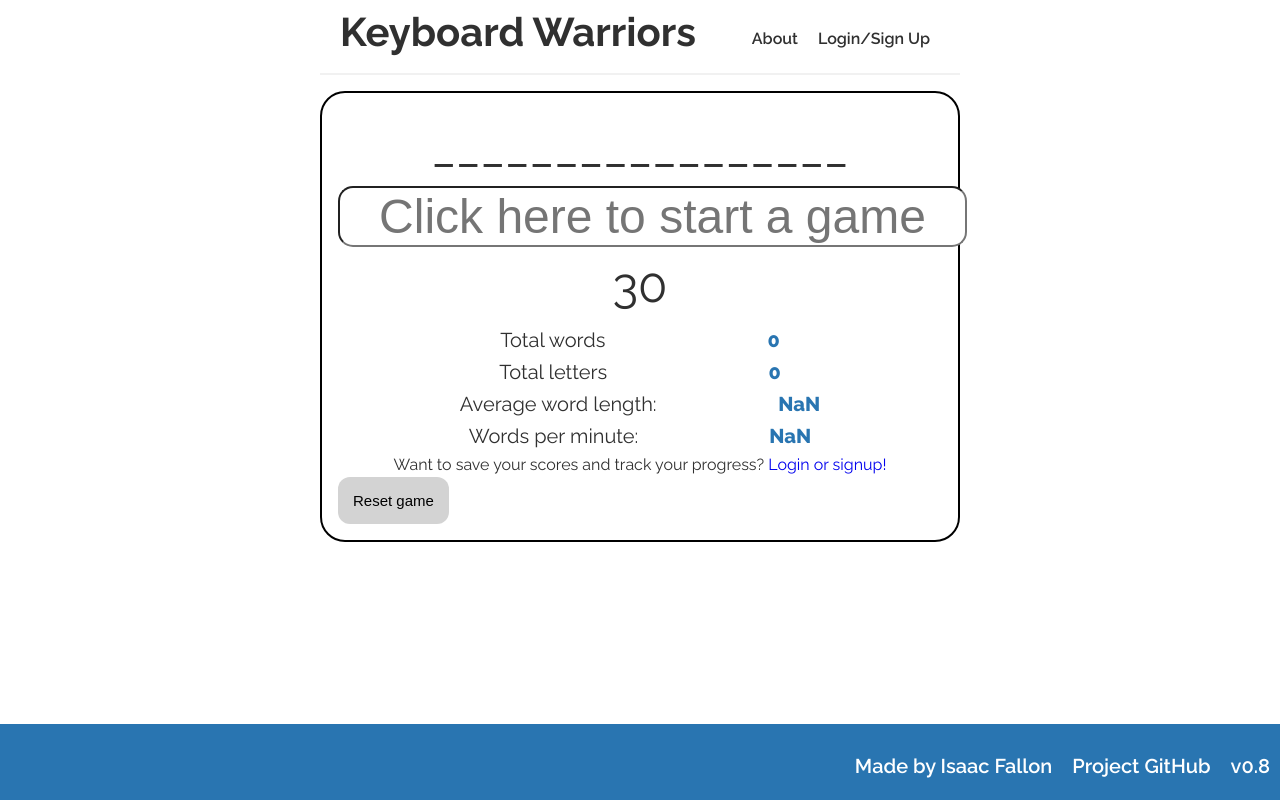
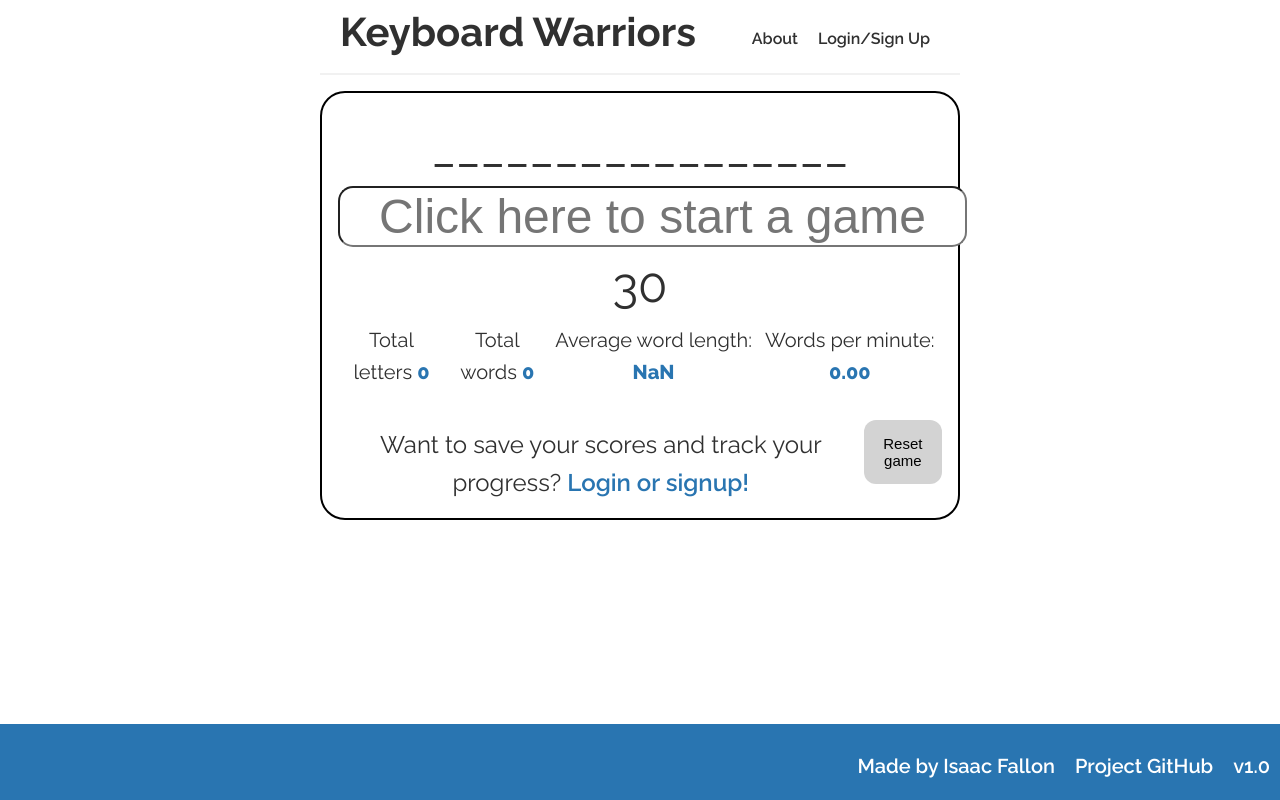
Before and after one commit to isaacfallon/Keyboard-Warriors, a React (Vite) app in the folder client/: page / in a window 1280 px wide. Built offline with nearby package versions, Linux system fonts and the light colour scheme.

Commit message:
Visual fixes to login screen and other touch ups

```diff
--- a/client/src/App.css
+++ b/client/src/App.css
@@ -61,6 +61,14 @@ main {
 strong {
     font-weight: 800;
     color: var(--clr-accent);
+}
+
+.underLine {
+    text-decoration: underline;
+}
+
+.centerText {
+    text-align: center;
 }
 
 h1 {
@@ -158,7 +166,7 @@ li:hover {
     border-radius: 15px;
 }
 
-.gameStats p {
+.gameStats {
     display: flex;
     justify-content: space-evenly;
     font-size: 1.25em;
@@ -168,13 +176,27 @@ li:hover {
     font-size: 3em;
 }
 
-.resetButton {
-    display: block;
-}
-
 .gameTimer {
     display: block;
     font-size: 3em;
+}
+
+.gameBottomContainer {
+    display: flex;
+    justify-content: flex-end;
+    margin-top: 2em;
+}
+
+.loginText {
+    justify-content: flex-start;
+    margin: 0 auto;
+    font-size: 1.5em;
+    margin-top: 0.25em;
+}
+
+.loginText a {
+    color: var(--clr-accent);
+    font-weight: var(--fw-semi-bold);
 }
 
 /* Score list styles */
@@ -202,11 +224,53 @@ li:hover {
     max-width: 345px;
 }
 
+.boldStat {
+    font-weight: 750;
+}
+
+.WMP {
+    display: flex;
+    justify-content: center;
+    font-size: 1.2em;
+}
+
 /* About */
 
 .aboutText p a {
     color: var(--clr-accent);
     font-weight: var(--fw-semi-bold);
+}
+
+/* Log in / Sign up */
+
+.loginAndSignUpContainer {
+    display: flex;
+    flex-direction: row;
+    justify-content: space-evenly;
+}
+
+.loginArea {
+    display: flex;
+    flex-direction: column;
+    text-align: center;
+    /* border: 2px black solid; */
+    border-radius: 1em;
+    padding: 2em;
+    background-color: #f1f1f1;
+}
+
+.form-input {
+    border-radius: 5px;
+    /* border: 0; */
+    box-sizing: border-box;
+    font-size: 18px;
+    height: 100%;
+    outline: 0;
+    padding: 4px 20px 0;
+    width: 100%;
+    color: black;
+    text-align: center;
+
 }
 
 /* Footer */
--- a/client/src/components/Footer.jsx
+++ b/client/src/components/Footer.jsx
@@ -12,14 +12,18 @@ export default function Footer() {
             <ul>
                 <li className="footerElement"><a href="https://isaacfallon.com/" target="_blank" rel="noreferrer">Made by Isaac Fallon</a></li>
                 <li className="footerElement"><a href="https://github.com/isaacfallon/Project-3-Keyboard-Warriors" target="_blank" rel="noreferrer">Project GitHub</a></li>
-                <li className="footerElement" onClick={() => setShowModal(true)}>v0.8</li>
+                <li className="footerElement" onClick={() => setShowModal(true)}>v1.0</li>
                 <Modal
                     className="Modal"
                     overlayClassName="Overlay"
                     isOpen={showModal}>
                     <button onClick={() => setShowModal(false)}> Close Modal</button>
-                    <h2>Latest changes:</h2>
-                    <h2>Additions in the works:</h2>
+                    <h3>Additions in the works:</h3>
+
+                        <p>- Dark mode</p>
+                        <p>- Leaderboards</p>
+                        <p>- User profile customisations</p>
+
                 </Modal>
             </ul>
         </footer>
--- a/client/src/components/Game.jsx
+++ b/client/src/components/Game.jsx
@@ -115,11 +115,14 @@ const Game = () => {
 
 
   function initGame() {
+    document.getElementById('timer').innerHTML = "";
     handleWordChange();
-    document.getElementById('timer').innerHTML = "";
+
     setTimeLeft(30);
+
     setWordCount(0);
     setLetterCount(0);
+
   }
 
   return (
@@ -143,13 +146,15 @@ const Game = () => {
         <p id="timer" className="gameTimer">30{timeLeft}</p>
 
         <div className="gameStats">
+          <p>Total letters <strong>{letterCount} </strong></p>
           <p>Total words <strong>{wordCount}</strong></p>
-          <p>Total letters <strong>{letterCount} </strong></p>
+
           <p>Average word length: <strong>{(letterCount / wordCount).toFixed(2)}</strong></p>
-          <p>Words per minute: <strong>{(letterCount / (letterCount / (wordCount * 2))).toFixed(2)}</strong></p>
+          <p>Words per minute: <strong>{((letterCount / 5) * 2).toFixed(2)}</strong></p>
         </div>
 
-        <div>
+        <div className="gameBottomContainer">
+          <div className="loginText">
 
             {Auth.loggedIn() ? (
               <>
@@ -187,8 +192,10 @@ Add Score to profile
               </p>
             )}
           </div>
-
-        <button type="button" onClick={refreshPage} className="resetButton"> <span>Reset game</span> </button>
+          <div className="resetButton">
+            <button type="button" onClick={refreshPage}> <span>Reset game</span> </button>
+          </div>
+        </div>
       </div>
 
     </>
--- a/client/src/components/ScoreList.jsx
+++ b/client/src/components/ScoreList.jsx
@@ -25,16 +25,15 @@ const ScoreList = ({
             <>
               <div key={score._id} className="scoreCard">
                 {/* {score.scoreAuthor} */}
-                <p>{score.createdAt}</p>
-                <p>Words: {score.wordCount} | Letters: {score.letterCount}</p>
-                <p></p>
-                <p> WMP: {Math.round((score.letterCount / (score.letterCount / (score.wordCount * 2))) * 100) / 100}</p>
-              </div>
+                <p className="underLine">{score.createdAt}</p>
+                <p>Words: <span className="boldStat">{score.wordCount}</span> | Letters: <span className="boldStat">{score.letterCount}</span></p>
+                <p className="WMP">WMP: <span className="boldStat">{(score.letterCount / 5) * 2}</span></p>
+              </div >
               <br />
             </>
           ))}
       </div>
-    </div>
+    </div >
   );
 };
 
--- a/client/src/pages/Login.jsx
+++ b/client/src/pages/Login.jsx
@@ -41,14 +41,13 @@ const Login = (props) => {
     });
   };
     return (
-        <div>
-          <div>
-            <h4>Login</h4>
+        <div className="loginArea">
+            <h3>Login</h3>
             <div>
               {data ? (
                 <p>
-                  Success! You may now head{' '}
-                  <Link to="/">back to the homepage.</Link>
+                  Success! {' '}
+                  <Link to="/"></Link>
                 </p>
               ) : (
                 <form onSubmit={handleFormSubmit}>
@@ -60,6 +59,7 @@ const Login = (props) => {
                     value={formState.email}
                     onChange={handleChange}
                   />
+                  <div></div>
                   <input
                     className="form-input"
                     placeholder="******"
@@ -68,6 +68,7 @@ const Login = (props) => {
                     value={formState.password}
                     onChange={handleChange}
                   />
+                  <div></div>
                   <button
                     className="btn btn-block btn-primary"
                     style={{ cursor: 'pointer' }}
@@ -84,7 +85,6 @@ const Login = (props) => {
                 </div>
               )}
             </div>
-          </div>
         </div>
     );
 }
--- a/client/src/pages/LoginAndSignUp.jsx
+++ b/client/src/pages/LoginAndSignUp.jsx
@@ -4,8 +4,10 @@ import Signup from './Signup';
 export default function LoginAndSignUp() {
   return (
       <main>
+        <div className="loginAndSignUpContainer">
           <Login />
           <Signup />
+          </div>
       </main>
   );
 }
--- a/client/src/pages/Profile.jsx
+++ b/client/src/pages/Profile.jsx
@@ -27,7 +27,7 @@ const Profile = () => {
 
   if (!user?.username) {
     return (
-      <h4>
+      <h4 className="centerText">
         You need to be logged in to see this. Use the navigation links above to
         sign up or log in!
       </h4>
--- a/client/src/pages/Signup.jsx
+++ b/client/src/pages/Signup.jsx
@@ -39,9 +39,8 @@ const Signup = () => {
   };
 
   return (
-      <div>
-        <div>
-          <h4>Sign Up</h4>
+      <div className="loginArea">
+          <h3>Sign Up</h3>
           <div>
             {data ? (
               <p>
@@ -58,6 +57,7 @@ const Signup = () => {
                   value={formState.name}
                   onChange={handleChange}
                 />
+                <div></div>
                 <input
                   className="form-input"
                   placeholder="Your email"
@@ -66,6 +66,7 @@ const Signup = () => {
                   value={formState.email}
                   onChange={handleChange}
                 />
+                <div></div>
                 <input
                   className="form-input"
                   placeholder="******"
@@ -74,6 +75,7 @@ const Signup = () => {
                   value={formState.password}
                   onChange={handleChange}
                 />
+                <div></div>
                 <button
                   className="btn btn-block btn-primary"
                   style={{ cursor: 'pointer' }}
@@ -90,7 +92,6 @@ const Signup = () => {
               </div>
             )}
           </div>
-        </div>
       </div>
   );
 };
```
Lines whose indentation alone changed are shown as unchanged.
